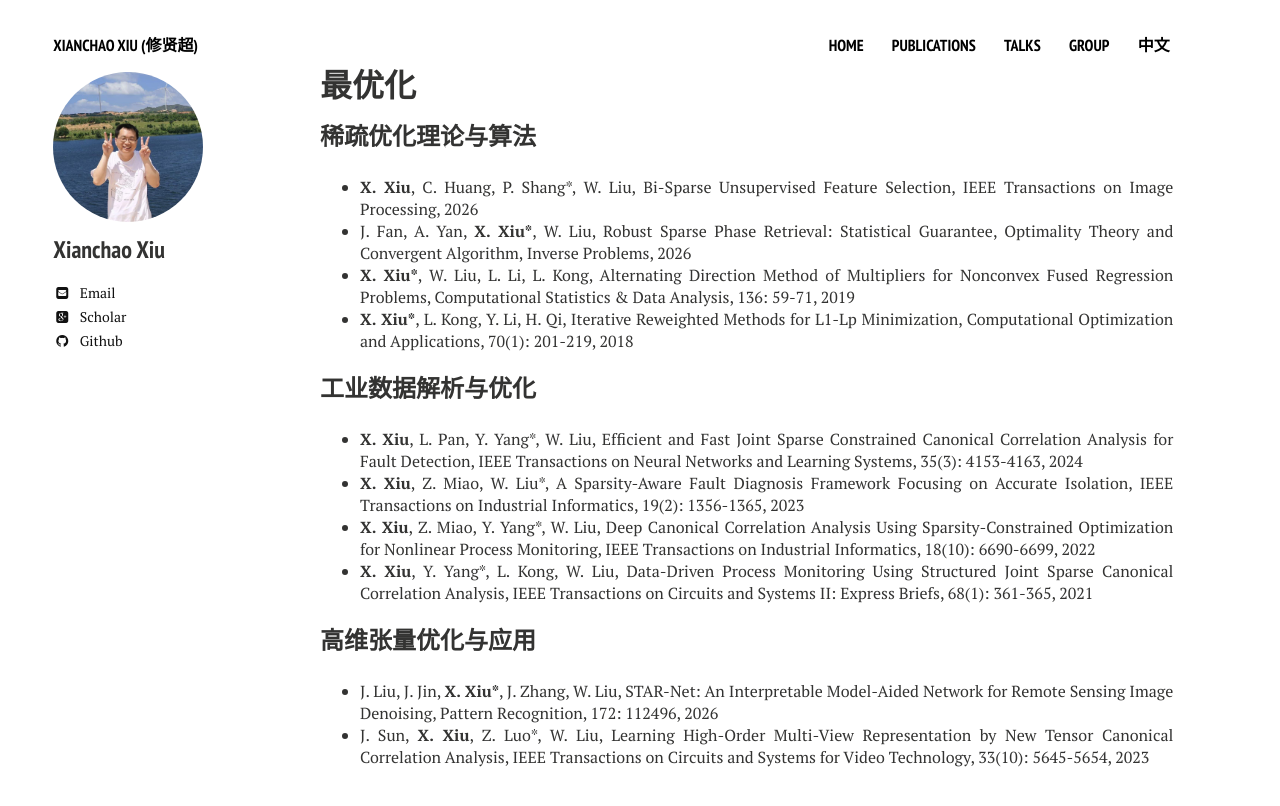
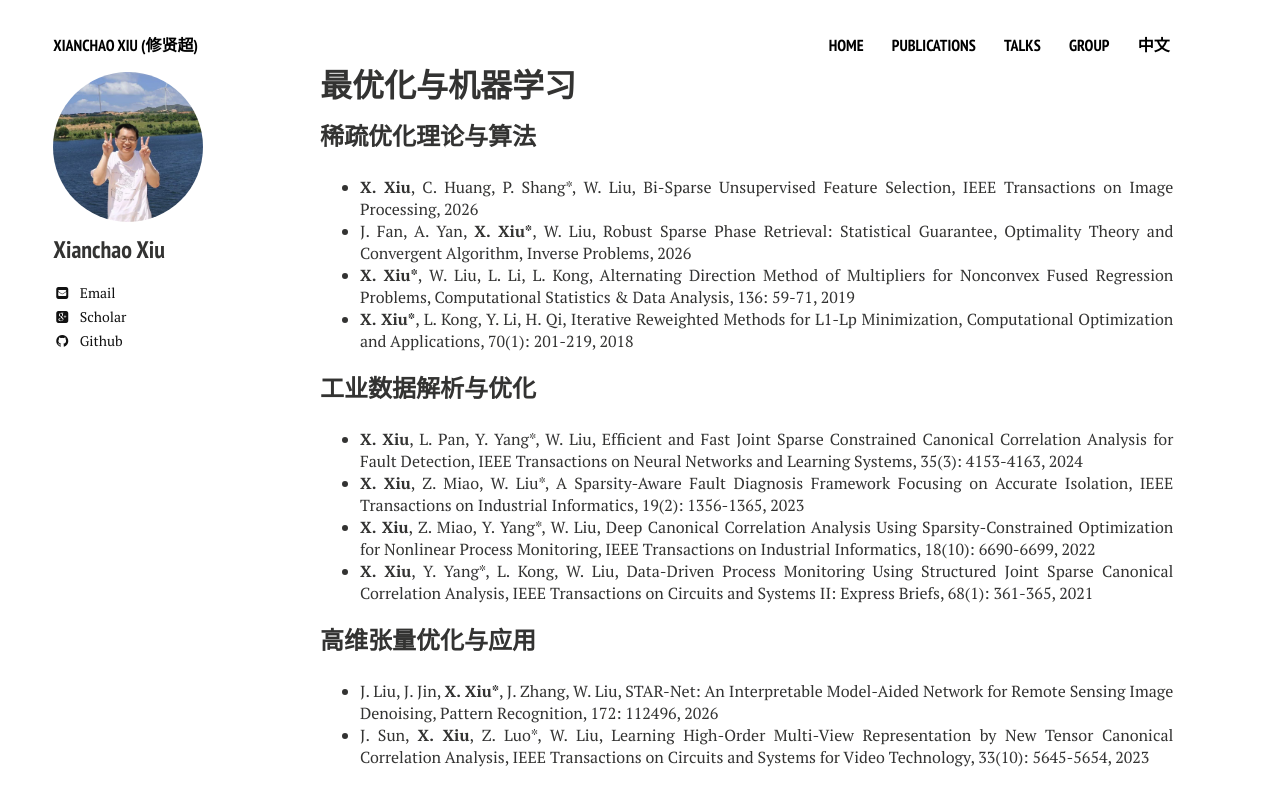
Before and after one commit to xianchaoxiu/xianchaoxiu.github.io, a Jekyll site: the page built from chinese/research/OPT/index.md, in a window 1280 px wide. Shown: the top 806 px of the page. Built offline with Jekyll 4.4.1, drawn with Linux system fonts in a browser that asks for light colours; nearby versions of some CDN libraries.

Commit message:
Update index.md

```diff
--- a/chinese/research/OPT/index.md
+++ b/chinese/research/OPT/index.md
@@ -1,6 +1,6 @@
 ---
 layout: page
-title: 最优化
+title: 最优化与机器学习
 comments: false
 share: false
 ---
```
